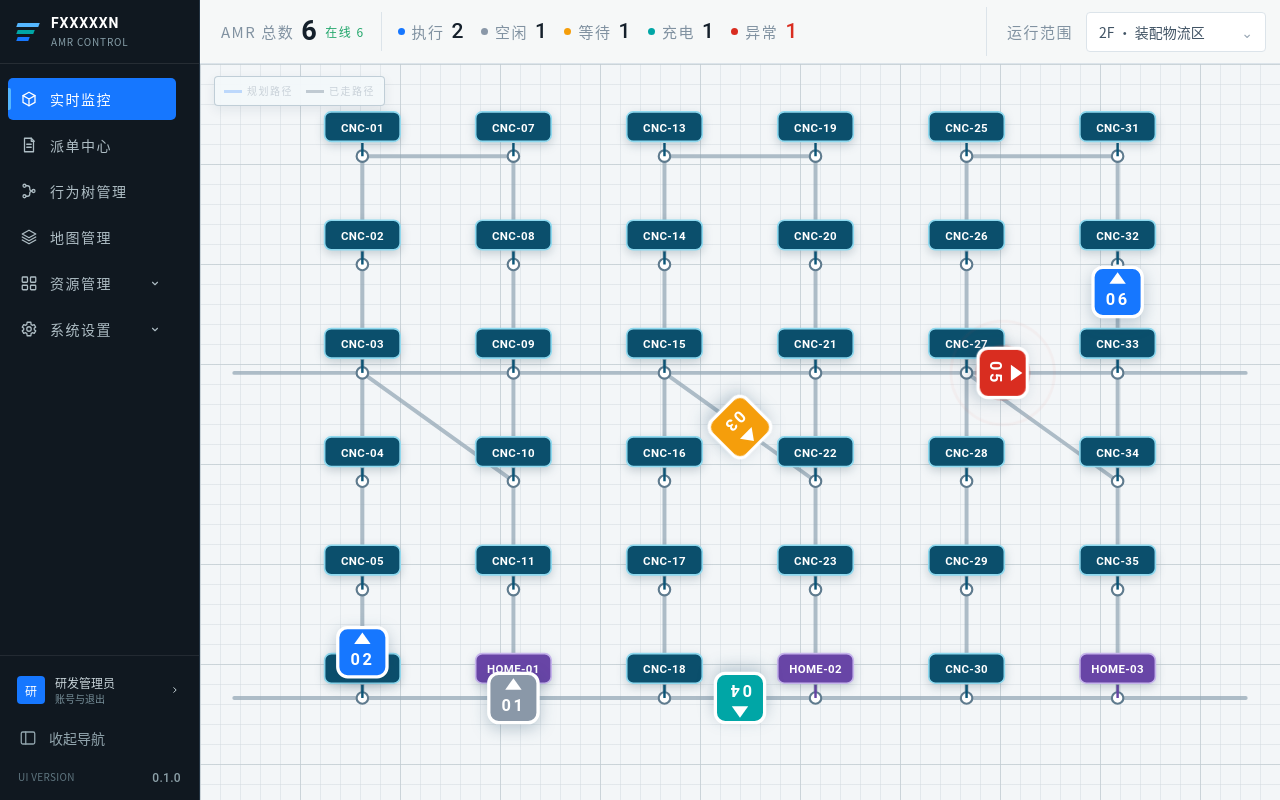
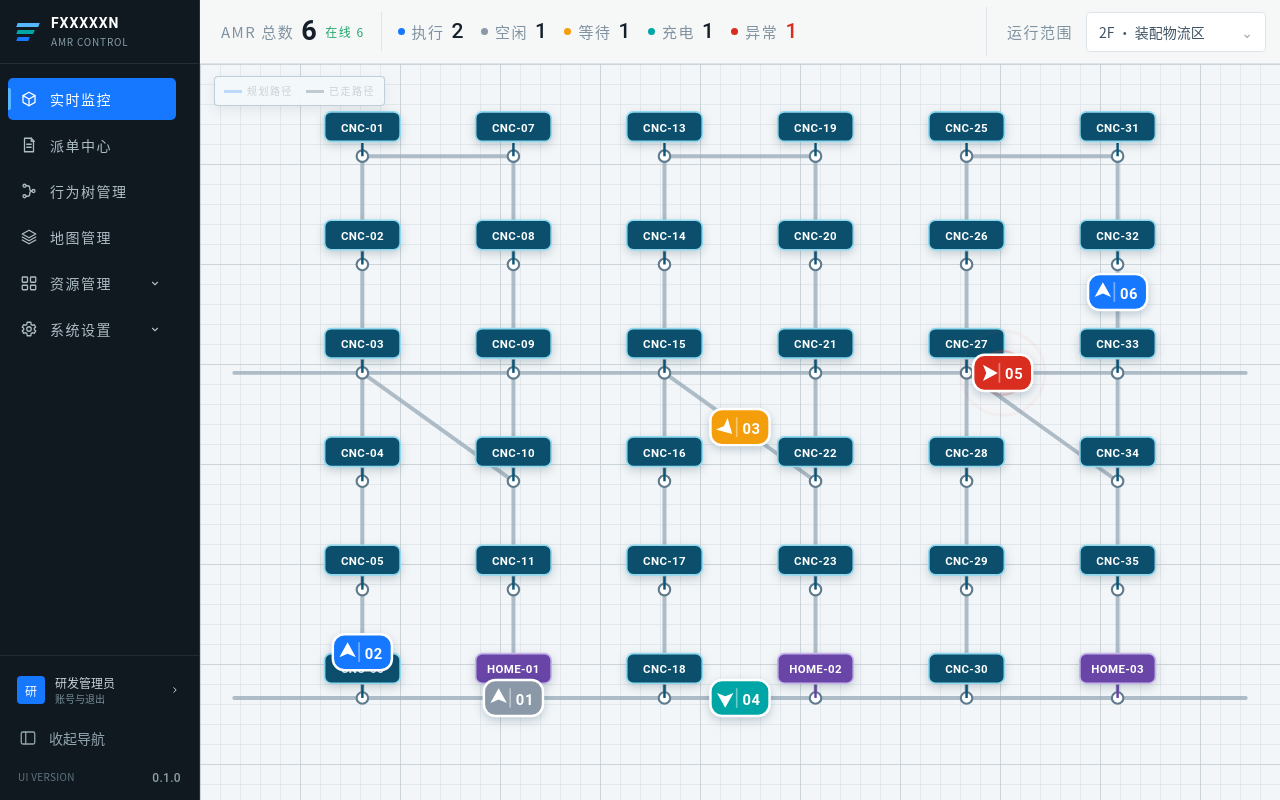
Before and after one commit to zhanzhikai611-del/AMR_V2, a Vue app: page / in a window 1280 px wide. Built offline with nearby package versions, Linux system fonts and the light colour scheme.

Commit message:
refactor: compact AMR map markers

```diff
--- a/src/features/digital-twin/DigitalTwinMap.vue
+++ b/src/features/digital-twin/DigitalTwinMap.vue
@@ -103,8 +103,14 @@ function endPan(event: PointerEvent) {
         </g>
 
         <g class="amr-layer">
-          <g v-for="amr in amrs" :key="amr.id" :transform="`translate(${amr.position.x} ${amr.position.y}) rotate(${amr.heading})`" :class="['map-amr', amr.tone, { selected: selectedAmrId === amr.id, muted: selectedAmrId && selectedAmrId !== amr.id }]" role="button" tabindex="0" :aria-label="`${amr.id}，${amr.status}`" @click="emit('selectAmr', amr.id)" @keydown.enter="emit('selectAmr', amr.id)">
-            <circle v-if="amr.tone === 'fault'" class="fault-pulse fault-pulse-one" r="22"/><circle v-if="amr.tone === 'fault'" class="fault-pulse fault-pulse-two" r="22"/><circle class="selection-ring" r="22"/><rect x="-15" y="-15" width="30" height="30" rx="6"/><path class="amr-heading" d="M0-12L5-5H-5Z"/><text class="amr-id" y="8">{{ amr.id.slice(-2) }}</text>
+          <g v-for="amr in amrs" :key="amr.id" :transform="`translate(${amr.position.x} ${amr.position.y})`" :class="['map-amr', amr.tone, { selected: selectedAmrId === amr.id, muted: selectedAmrId && selectedAmrId !== amr.id }]" role="button" tabindex="0" :aria-label="`${amr.id}，${amr.status}`" @click="emit('selectAmr', amr.id)" @keydown.enter="emit('selectAmr', amr.id)">
+            <rect class="amr-hit-target" x="-22" y="-20" width="44" height="40" rx="10"/>
+            <circle v-if="amr.tone === 'fault'" class="fault-pulse fault-pulse-one" r="18"/><circle v-if="amr.tone === 'fault'" class="fault-pulse fault-pulse-two" r="18"/>
+            <rect class="selection-ring" x="-20" y="-14" width="40" height="28" rx="9"/>
+            <rect class="amr-body" x="-18" y="-11" width="36" height="22" rx="7"/>
+            <g class="amr-direction" :transform="`translate(-9 0) rotate(${amr.heading})`"><path d="M0-6L5 3L0 1L-5 3Z"/></g>
+            <line class="amr-divider" x1="-2" y1="-6" x2="-2" y2="6"/>
+            <text class="amr-id" x="7" y="4">{{ amr.id.slice(-2) }}</text>
           </g>
         </g>
       </svg>
```
Also changed, not shown: src/styles/main.css.
